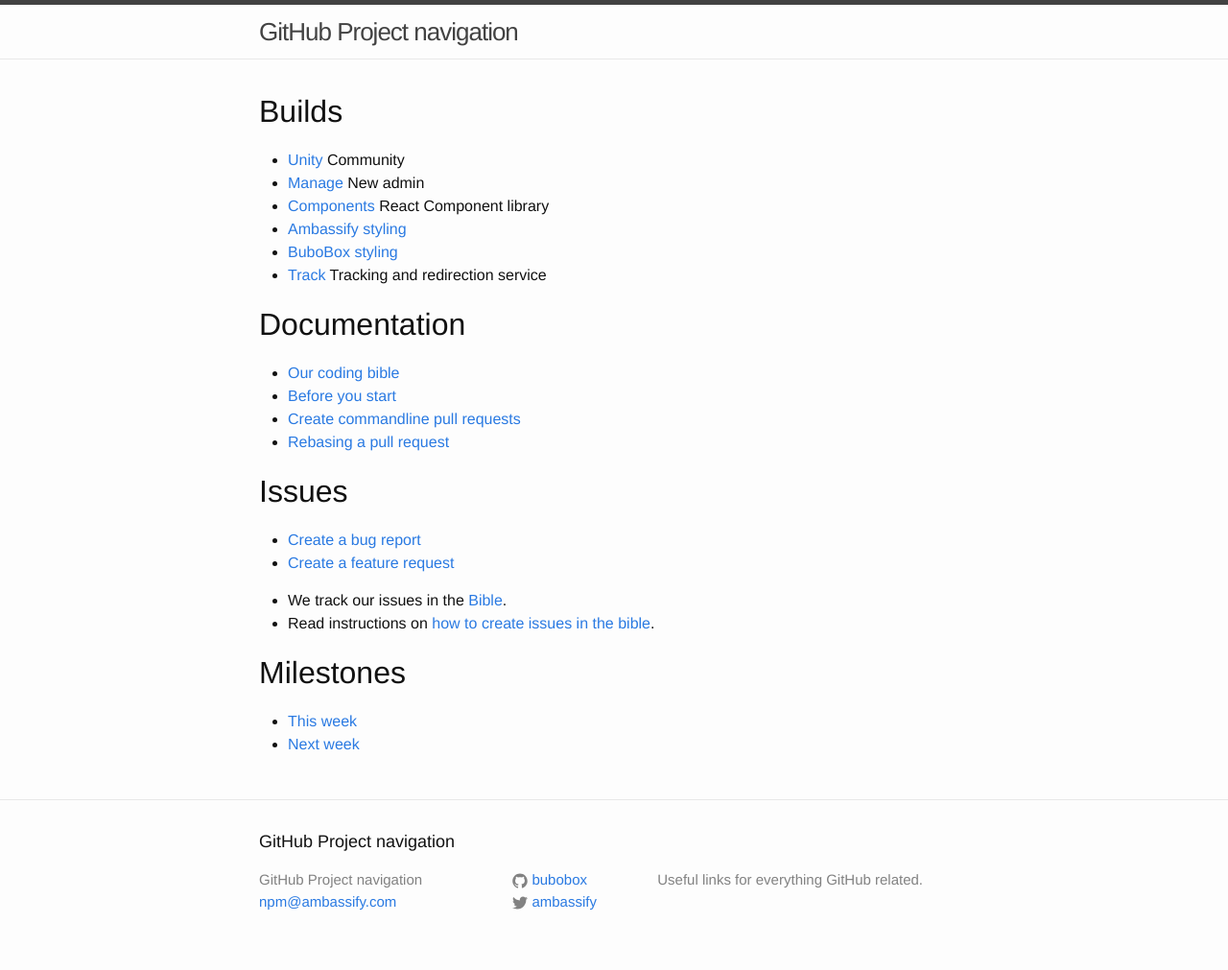
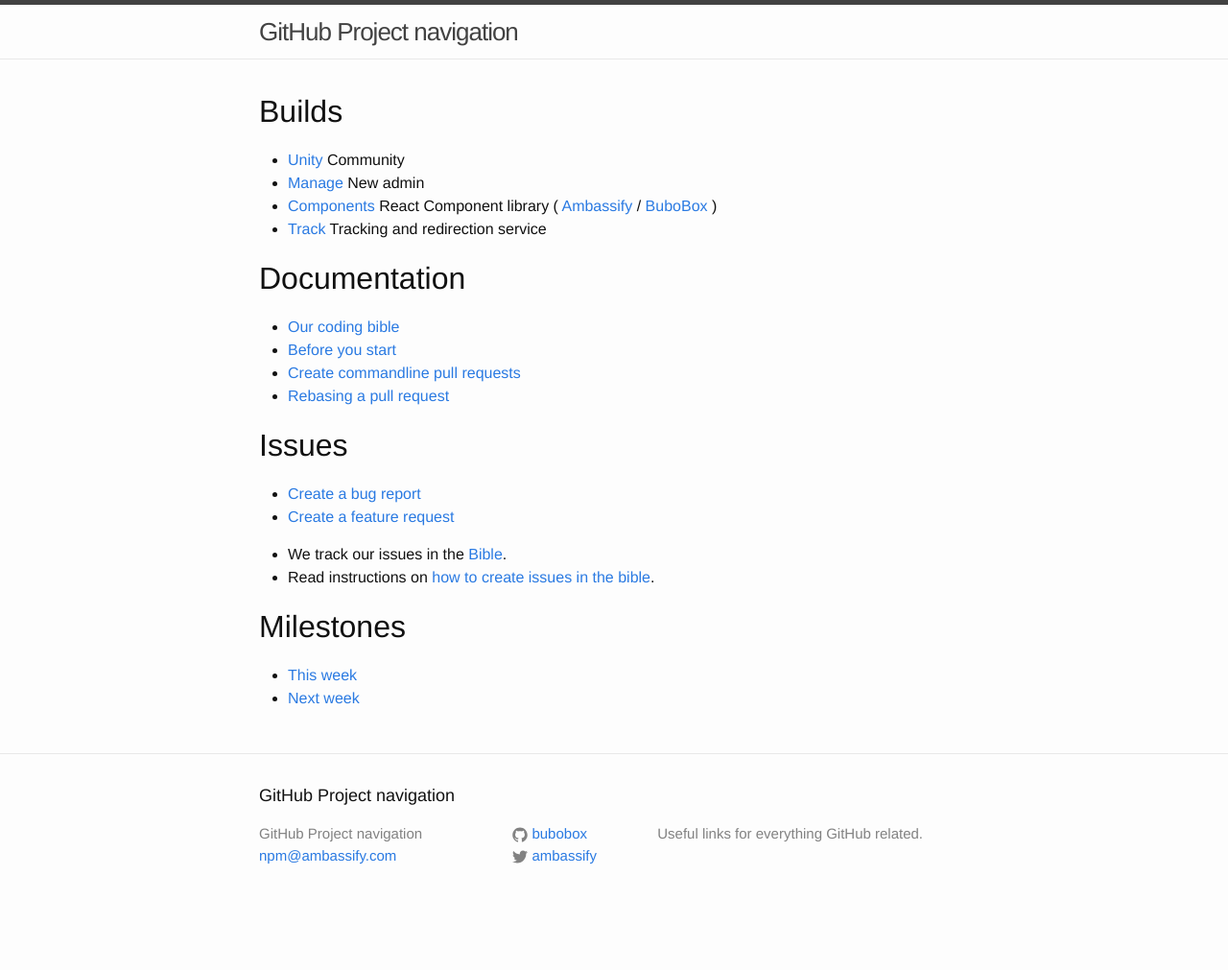
Before and after one commit to ambassify/ambassify.github.io, a Jekyll site: the page built from index.html, in a window 1280 px wide. Shown: the whole page at 96% size. Built offline with Jekyll 4.4.1, drawn with Linux system fonts in a browser that asks for light colours; after the commit the page ends 963 px from its top, so only the background shows below that.

Commit message:
Remove indented list of components styling
GitHub pages does not support nested lists.

```diff
--- a/builds.md
+++ b/builds.md
@@ -6,7 +6,5 @@
 
 - [Unity](/unity/) Community
 - [Manage](/manage/) New admin
-- [Components](/components/) React Component library
- - [Ambassify styling](/components/)
- - [BuboBox styling](/components/bbbx.htm)
+- [Components](/components/) React Component library ( [Ambassify](/components/) / [BuboBox](/components/bbbx.htm) )
 - [Track](/track/) Tracking and redirection service
```
